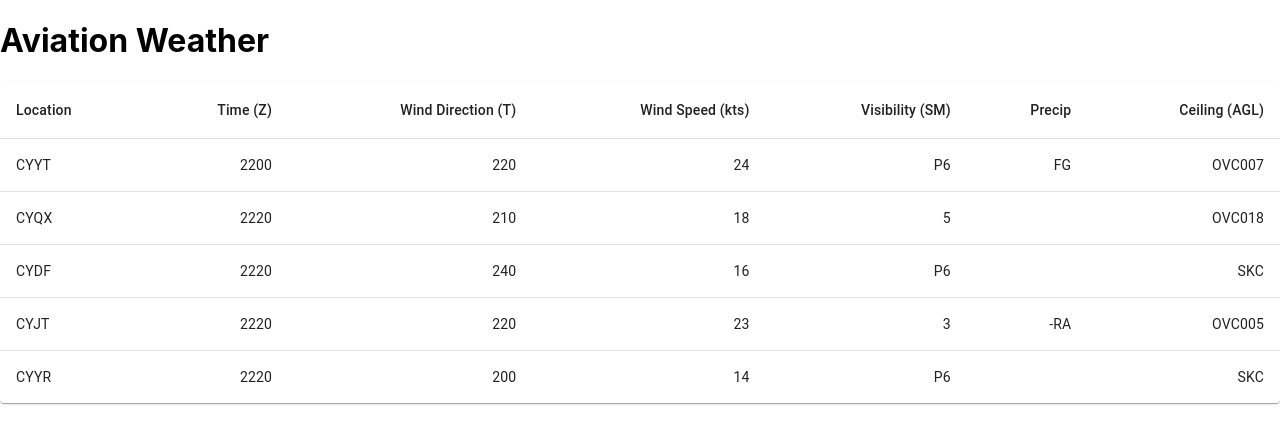
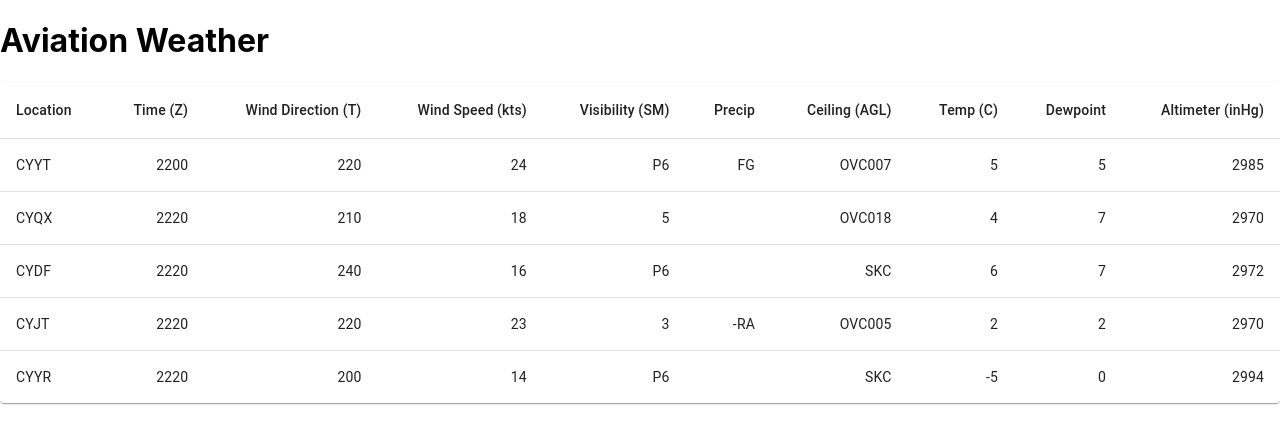
Before and after one commit to CameronMellis/aviation-weather, a React (Create React App) app: page / in a window 1280 px wide. Shown: the top 444 px of the page. Built offline with nearby package versions, Linux system fonts and the light colour scheme; no server answers.

Commit message:
table updates

```diff
--- a/src/components/Table.js
+++ b/src/components/Table.js
@@ -7,16 +7,16 @@ import TableHead from '@mui/material/TableHead';
 import TableRow from '@mui/material/TableRow';
 import Paper from '@mui/material/Paper';
 
-function createData(name, time, winddirection, windspeed, visibility, precip, ceiling) {
-  return { name, time, winddirection, windspeed, visibility, precip, ceiling };
+function createData(name, time, winddirection, windspeed, visibility, precip, ceiling, temp, dewpoint, altimeter) {
+  return { name, time, winddirection, windspeed, visibility, precip, ceiling, temp, dewpoint, altimeter };
 }
 
 const rows = [
-  createData('CYYT', 2200, 220, 24, "P6", "FG", "OVC007"),
-  createData('CYQX', 2220, 210, 18, "5", "", "OVC018"),
-  createData('CYDF', 2220, 240, 16, "P6", "", "SKC"),
-  createData('CYJT', 2220, 220, 23, "3", "-RA", "OVC005"),
-  createData('CYYR', 2220, 200, 14, "P6", "", "SKC"),
+  createData('CYYT', 2200, 220, 24, "P6", "FG", "OVC007","5", "5", 2985),
+  createData('CYQX', 2220, 210, 18, "5", "", "OVC018", "4", "7", 2970),
+  createData('CYDF', 2220, 240, 16, "P6", "", "SKC", "6", "7", 2972),
+  createData('CYJT', 2220, 220, 23, "3", "-RA", "OVC005", "2", "2", 2970),
+  createData('CYYR', 2220, 200, 14, "P6", "", "SKC", "-5", "0", 2994),
 ];
 
 export default function DenseTable() {
@@ -32,6 +32,9 @@ export default function DenseTable() {
             <TableCell align="right">Visibility&nbsp;(SM)</TableCell>
             <TableCell align="right">Precip</TableCell>
             <TableCell align="right">Ceiling&nbsp;(AGL)</TableCell>
+            <TableCell align="right">Temp&nbsp;(C)</TableCell>
+            <TableCell align="right">Dewpoint</TableCell>
+            <TableCell align="right">Altimeter&nbsp;(inHg)</TableCell>
           </TableRow>
         </TableHead>
         <TableBody>
@@ -49,6 +52,9 @@ export default function DenseTable() {
               <TableCell align="right">{row.visibility}</TableCell>
               <TableCell align="right">{row.precip}</TableCell>
               <TableCell align="right">{row.ceiling}</TableCell>
+              <TableCell align="right">{row.temp}</TableCell>
+              <TableCell align="right">{row.dewpoint}</TableCell>
+              <TableCell align="right">{row.altimeter}</TableCell>
             </TableRow>
           ))}
         </TableBody>
```
